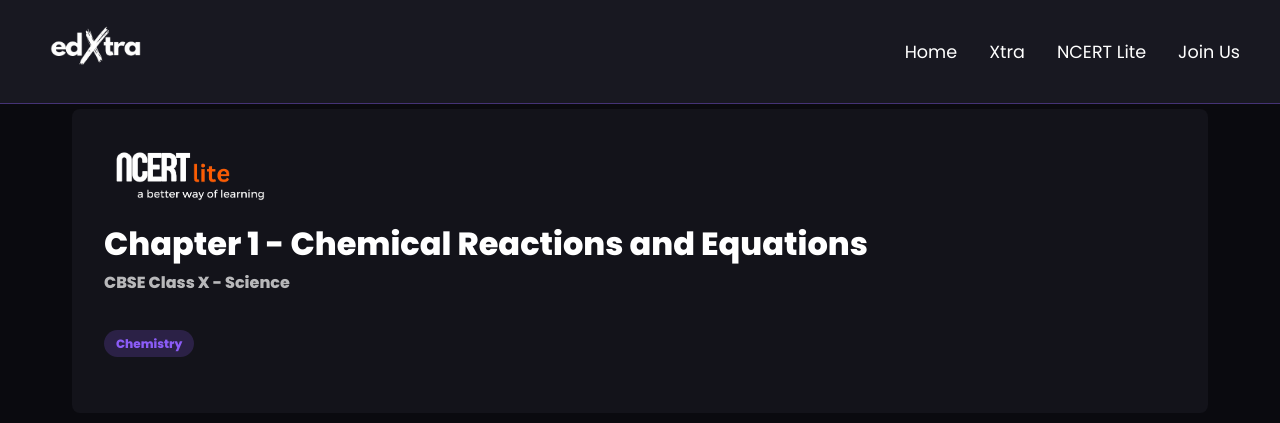
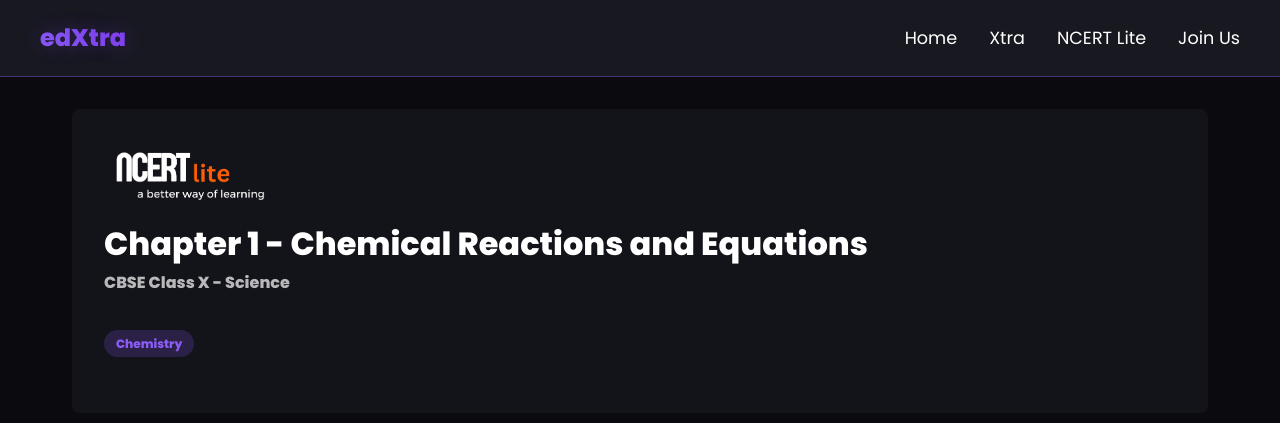
Before and after one commit to n0taaryash/2.0, a plain HTML site: page 2.0/class_10/science/NCERT_Lite/ch1.html in a window 1280 px wide. Shown: the top 423 px of the page. Drawn offline with nearby package versions, Linux system fonts and the light colour scheme.

```diff
--- a/2.0/class_10/science/NCERT_Lite/ch1.html
+++ b/2.0/class_10/science/NCERT_Lite/ch1.html
@@ -119,6 +119,7 @@
             color: transparent;
             text-shadow: 0 0 20px rgba(139, 92, 246, 0.3);
             transition: all 0.3s ease;
+            cursor: pointer;
         }
 
         .logo:hover {
@@ -243,7 +244,7 @@
 <body>
     <header>
         <nav>
-            <div class="logo"> <img src="/assets/image/logo.png" alt="edXtra" class="header_img"></div>
+            <div class="logo"> edXtra</div>
             <button class="menu-btn">☰</button>
             <div class="nav-links">
                 <a href="/">Home</a>
```
Also changed, not shown: 2.0/class_10/science/NCERT_Lite/ch10.html (+2 -1 lines), 2.0/class_10/science/NCERT_Lite/ch11.html (+2 -1 lines), 2.0/class_10/science/NCERT_Lite/ch12.html (+3 -2 lines), 2.0/class_10/science/NCERT_Lite/ch13.html (+2 -1 lines), 2.0/class_10/science/NCERT_Lite/ch2.html (+2 -1 lines), 2.0/class_10/science/NCERT_Lite/ch3.html (+2 -1 lines), 2.0/class_10/science/NCERT_Lite/ch4.html (+2 -1 lines), 2.0/class_10/science/NCERT_Lite/ch5.html (+2 -1 lines), 2.0/class_10/science/NCERT_Lite/ch6.html (+2 -1 lines), 2.0/class_10/science/NCERT_Lite/ch7.html (+2 -1 lines), 2.0/class_10/science/NCERT_Lite/ch8.html (+2 -1 lines), 2.0/class_10/science/NCERT_Lite/ch9.html (+2 -1 lines).
